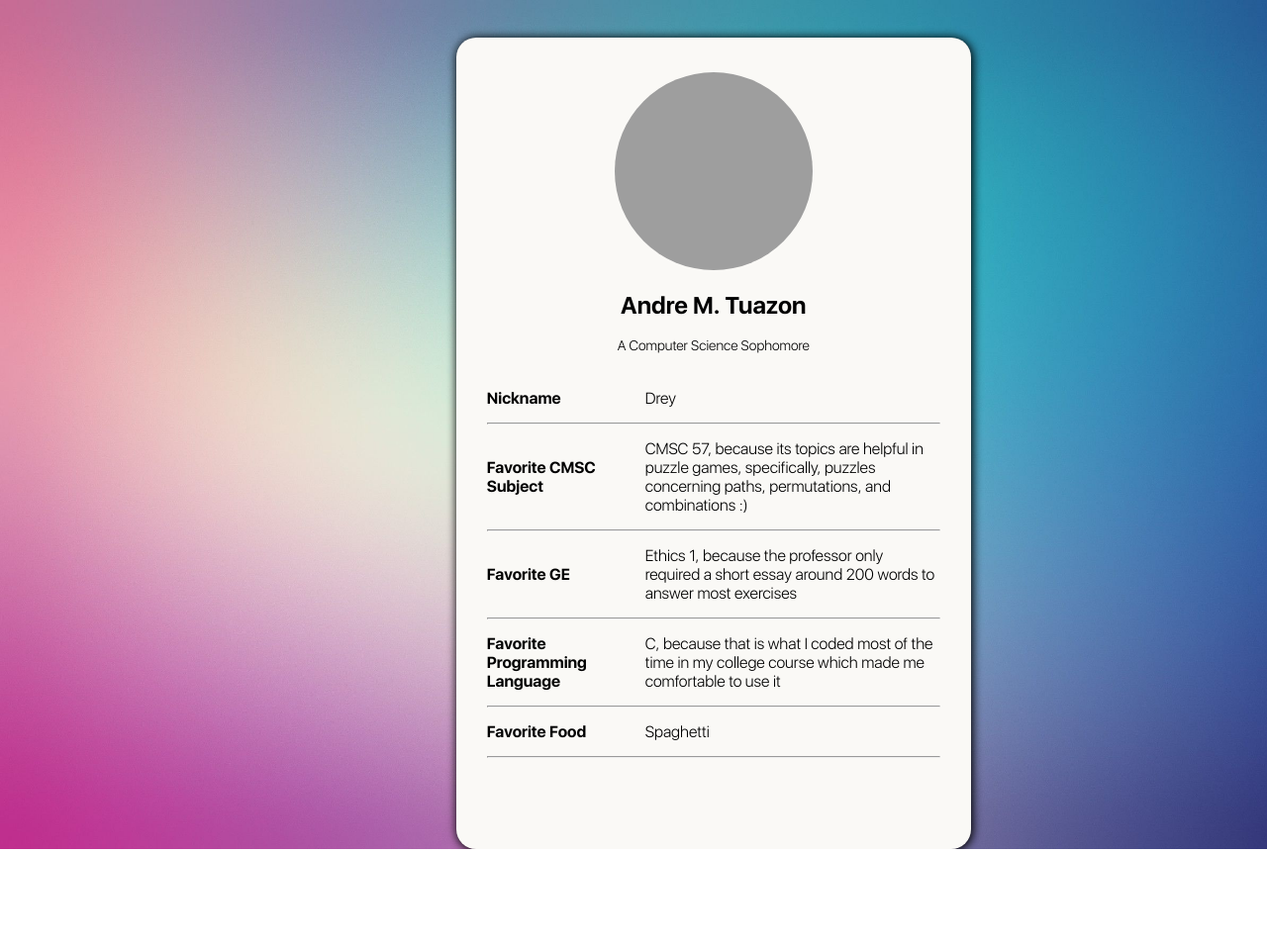
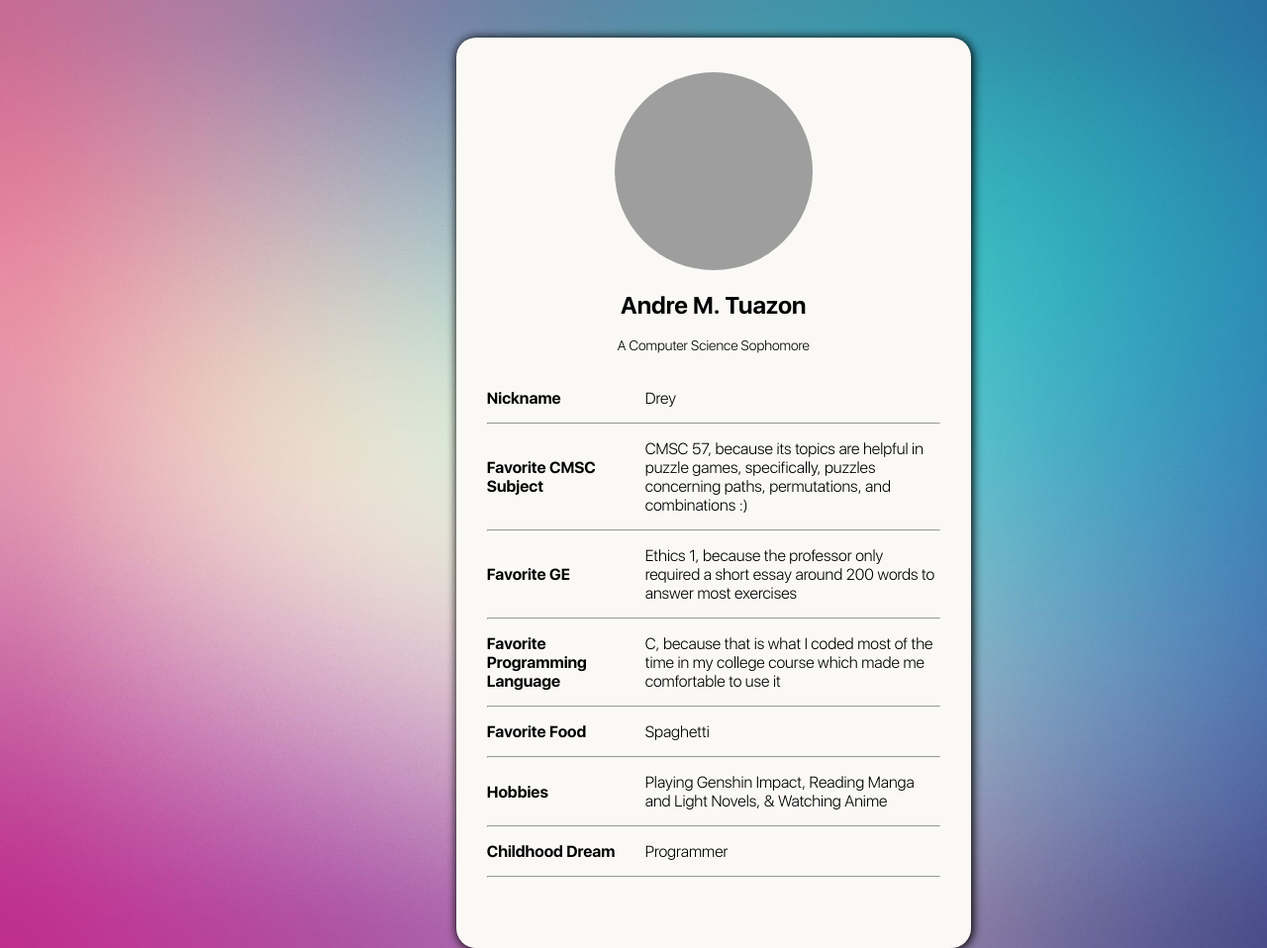
Before and after one commit to amtuazon4/amtuazon4.github.io, a plain HTML site: page index.html in a window 1280 px wide. Shown: the whole page at 99% size. Before the commit the page ends 858 px from the top, so only its background shows below. Drawn offline with Linux system fonts and the light colour scheme; grey boxes are pictures that could not be loaded.

Commit message:
Added more items in the list, and edited the css file

```diff
--- a/index.html
+++ b/index.html
@@ -48,7 +48,7 @@
             </tr>
             <tr><td colspan="2"><hr></td></tr>
 
-            <!--tr>
+            <tr>
                 <td class="ques">Hobbies</td>
                 <td class = "ans">Playing Genshin Impact, Reading Manga and Light Novels, & Watching Anime</td>
             </tr>
@@ -58,7 +58,7 @@
                 <td class="ques">Childhood Dream</td>
                 <td class = "ans">Programmer</td>
             </tr>
-            <tr><td colspan="2"><hr></td></tr-->
+            <tr><td colspan="2"><hr></td></tr>
         </table>
 
     </div>
--- a/style.css
+++ b/style.css
@@ -16,7 +16,7 @@
     padding: 10px;
 
     width: 500px;
-    height:800px;
+    height:900px;
     align-items: center;
     border-radius: 20px;
 
```
